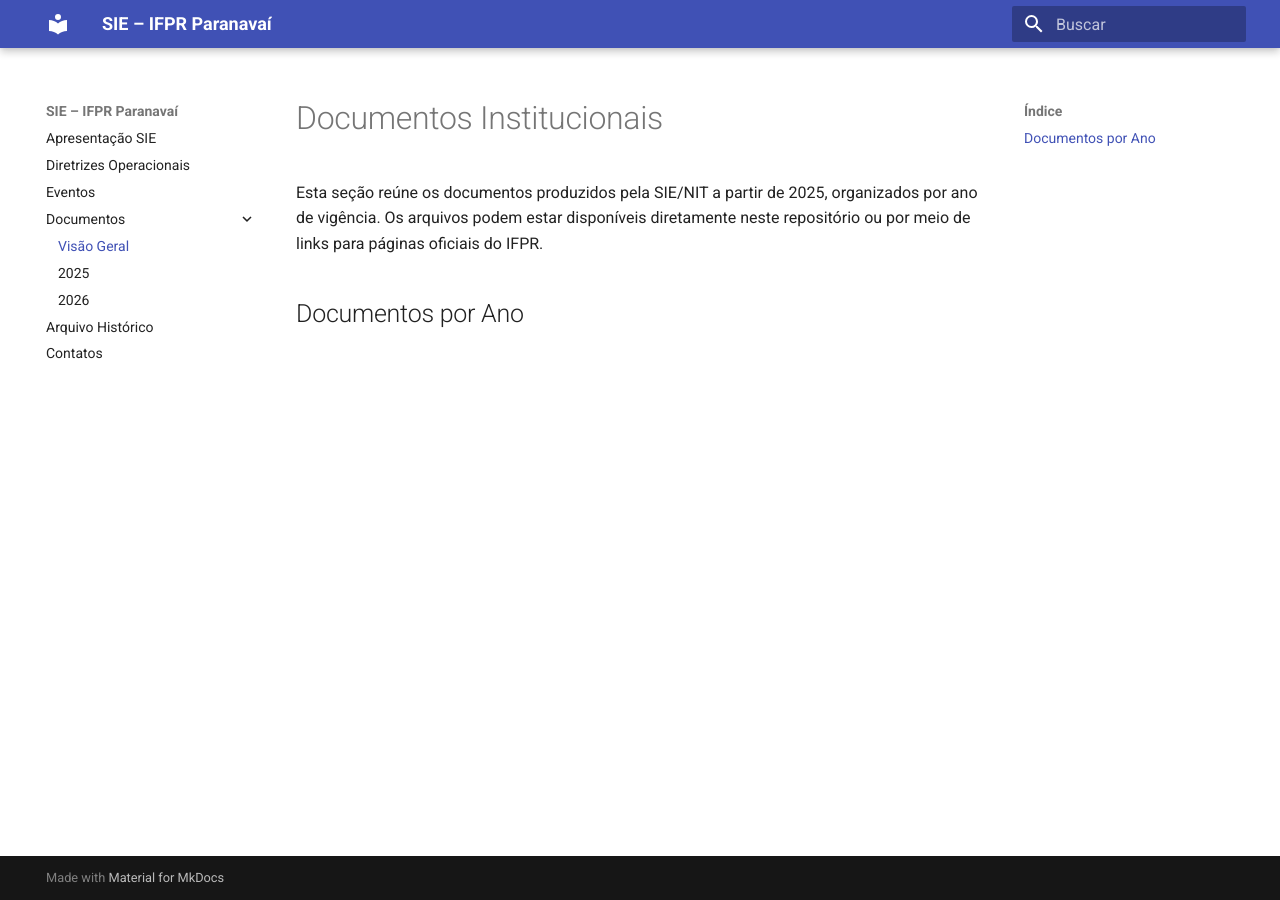
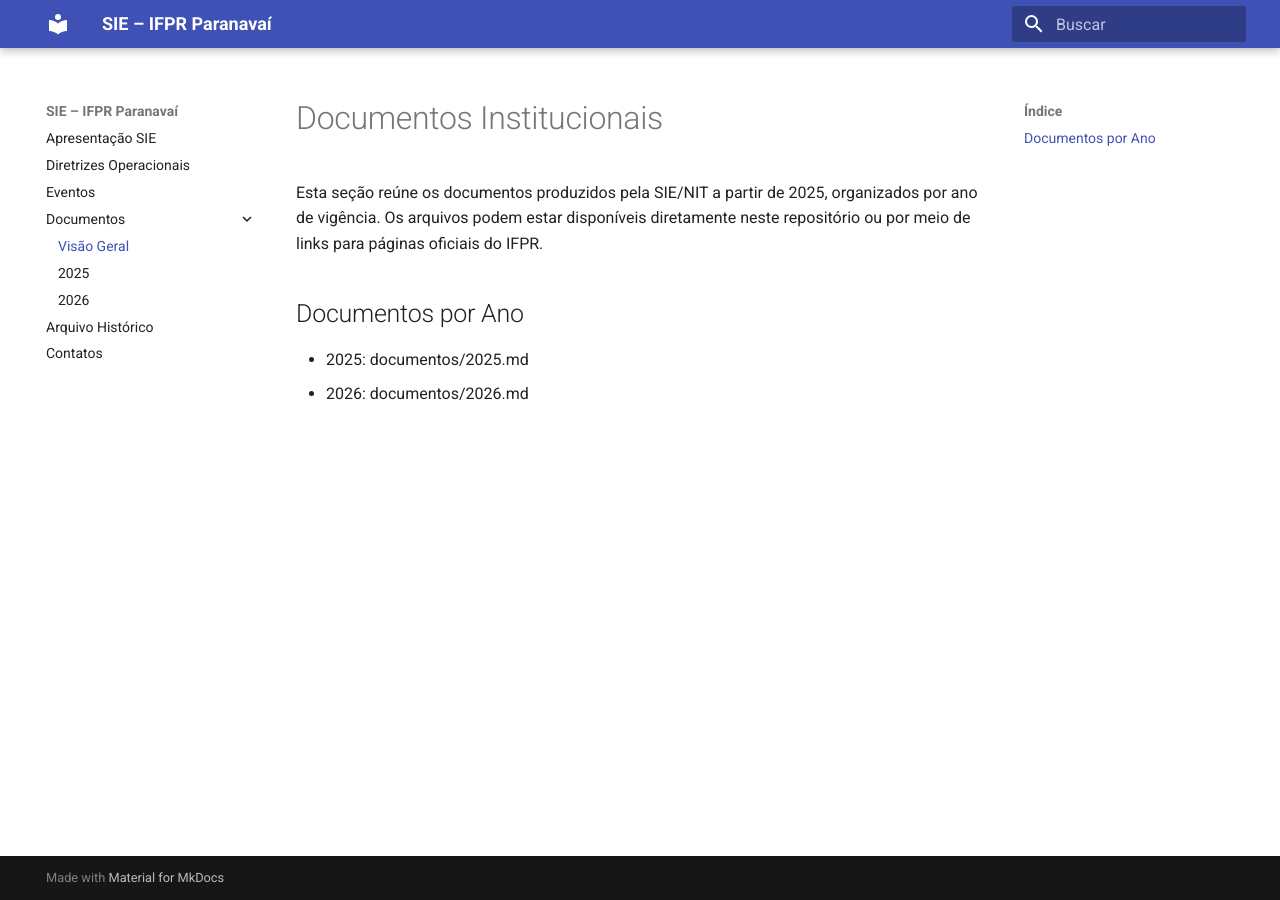
Before and after one commit to ifpr-sie-paranavai/dossie, an MkDocs documentation site: the page built from docs/documentos.md, in a window 1280 px wide. Built offline with MkDocs 1.6.1 and Material for MkDocs 9.7.7, drawn with Linux system fonts in a browser that asks for light colours.

Commit message:
Update documentos.md

```diff
--- a/docs/documentos.md
+++ b/docs/documentos.md
@@ -3,3 +3,6 @@
 Esta seção reúne os documentos produzidos pela SIE/NIT a partir de 2025, organizados por ano de vigência. Os arquivos podem estar disponíveis diretamente neste repositório ou por meio de links para páginas oficiais do IFPR.
 
 ## Documentos por Ano
+
+  - 2025: documentos/2025.md
+  - 2026: documentos/2026.md
```
